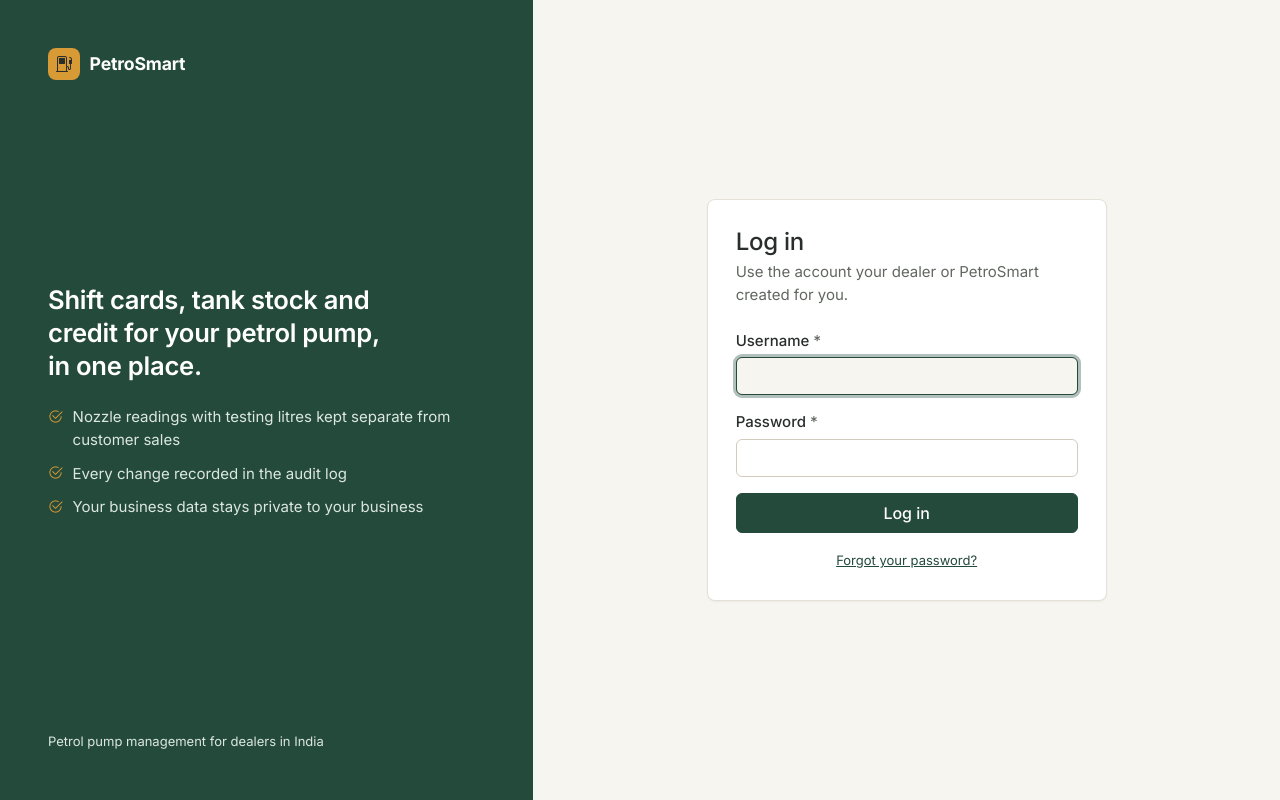
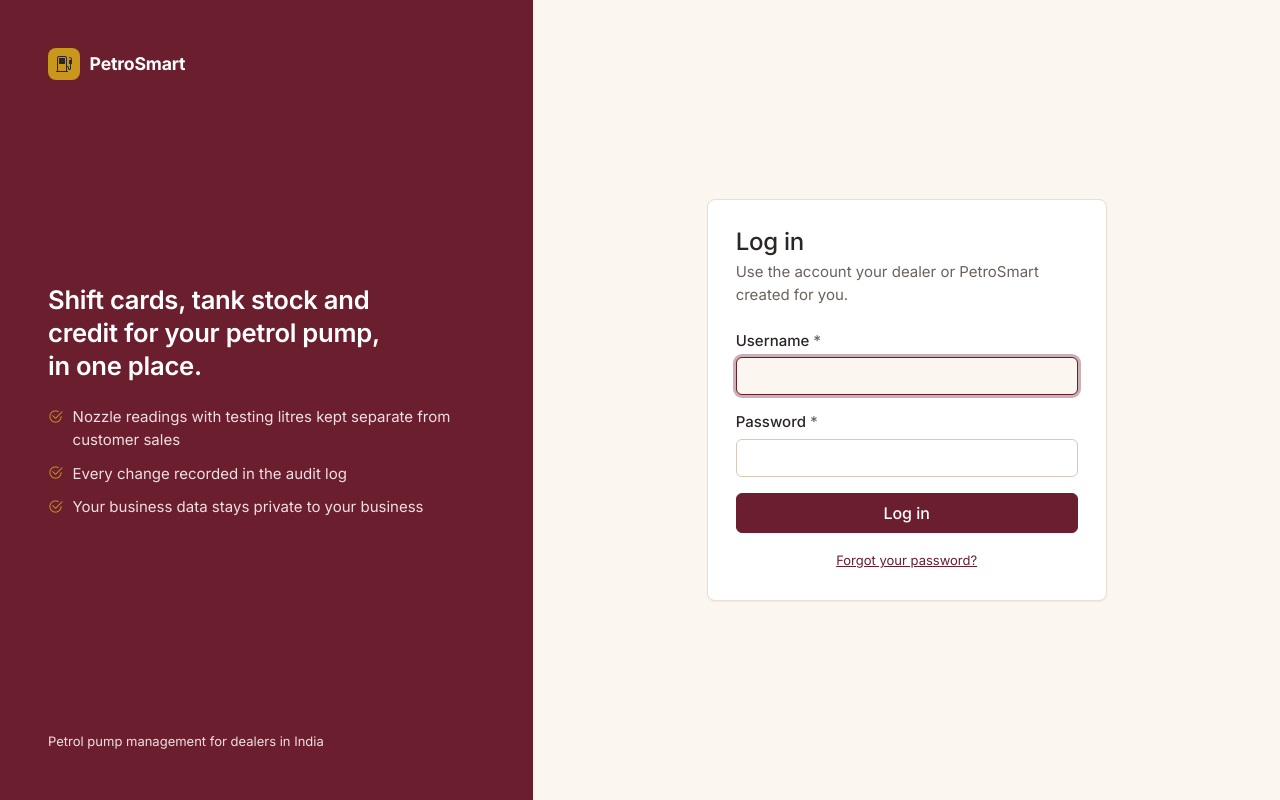
Before and after one commit to sakibpro27/PetroSmart-, a Django app: page /accounts/login/?next=/ in a window 1280 px wide. Run offline with Django 5.2, Linux system fonts and the light colour scheme; parts of the project's set-up code (start-up, migrations or seed data) failed here and were passed over.

Commit message:
Maroon and gold colour palette; HSD shown in blue, MS in green
Sidebar, buttons and links are maroon with gold accents on a cream
background. Fuel badges, charts and tank bars use green for MS and blue
for HSD. Error messages use a brighter red so they stand out from the
maroon. Favicon and error page updated to match.

Co-Authored-By: Claude Opus 5.5 <noreply@anthropic.com>

```diff
--- a/static/css/petrosmart.css
+++ b/static/css/petrosmart.css
@@ -13,12 +13,12 @@
   --bs-border-radius: var(--ps-radius);
   --bs-border-radius-sm: var(--ps-radius-sm);
   --bs-link-color: var(--ps-forest);
-  --bs-link-color-rgb: 36, 74, 60;
+  --bs-link-color-rgb: 107, 30, 46;
   --bs-link-hover-color: var(--ps-forest-hover);
-  --bs-link-hover-color-rgb: 27, 58, 47;
+  --bs-link-hover-color-rgb: 85, 23, 36;
   --bs-primary: var(--ps-forest);
-  --bs-primary-rgb: 36, 74, 60;
-  --bs-focus-ring-color: rgba(36, 74, 60, 0.35);
+  --bs-primary-rgb: 107, 30, 46;
+  --bs-focus-ring-color: rgba(107, 30, 46, 0.35);
 }
 
 body {
--- a/static/css/tokens.css
+++ b/static/css/tokens.css
@@ -4,54 +4,58 @@
    ========================================================================= */
 
 :root {
-  /* --- Brand palette --- */
-  --ps-ivory: #F7F5EF;          /* page background */
+  /* --- Brand palette: maroon and gold ---
+     (The variable names --ps-forest and --ps-amber are kept so every page
+     picks up the new colours: "forest" is now the maroon, "amber" the gold.) */
+  --ps-ivory: #FBF7F0;          /* page background: warm cream */
   --ps-white: #FFFFFF;          /* cards, forms, tables */
-  --ps-forest: #244A3C;         /* sidebar, primary buttons */
-  --ps-forest-hover: #1B3A2F;
-  --ps-forest-soft: #E8EFEA;    /* selected rows, subtle highlights */
-  --ps-amber: #D89A35;          /* secondary accent */
-  --ps-amber-hover: #C4862A;
-  --ps-amber-soft: #FBF1DF;
+  --ps-forest: #6B1E2E;         /* maroon: sidebar, primary buttons */
+  --ps-forest-hover: #551724;
+  --ps-forest-soft: #F6E9EC;    /* selected rows, subtle highlights */
+  --ps-amber: #C9971C;          /* gold: secondary accent */
+  --ps-amber-hover: #B0820F;
+  --ps-amber-soft: #FBF3DC;
 
   /* --- Text --- */
-  --ps-text: #292D2B;           /* charcoal */
-  --ps-text-muted: #626760;     /* grey-green */
-  --ps-text-on-dark: #F7F5EF;
-  --ps-text-on-dark-muted: #DCE7E0;   /* brighter: sidebar menu text must be easy to read */
+  --ps-text: #2B2624;           /* warm charcoal */
+  --ps-text-muted: #6B625D;     /* warm grey */
+  --ps-text-on-dark: #FBF7F0;
+  --ps-text-on-dark-muted: #F0DFE3;   /* sidebar menu text: easy to read on maroon */
 
   /* --- Lines --- */
-  --ps-border: #E6E1D7;
-  --ps-border-strong: #D3CCBE;
+  --ps-border: #EADFD0;
+  --ps-border-strong: #D8CAB6;
 
   /* --- Status (always paired with an icon or label, never colour alone) --- */
   --ps-success-bg: #E3EEE5;
   --ps-success-text: #1F5130;
   --ps-success-border: #C3D9C8;
-  --ps-danger-bg: #F5E7E2;
-  --ps-danger-text: #8A2B1D;
-  --ps-danger-border: #E5C8BE;
-  --ps-warning-bg: #FBF1DF;
+  --ps-danger-bg: #FDECEA;      /* brighter red than the maroon, so errors stand out */
+  --ps-danger-text: #B42318;
+  --ps-danger-border: #F5C2BC;
+  --ps-warning-bg: #FBF3DC;
   --ps-warning-text: #7A4E0E;
   --ps-warning-border: #EED7AE;
-  --ps-info-bg: #E8EFEA;
-  --ps-info-text: #244A3C;
-  --ps-info-border: #C9D8CF;
+  --ps-info-bg: #F6E9EC;
+  --ps-info-text: #6B1E2E;
+  --ps-info-border: #E6CBD1;
 
-  /* --- Fuel product colours (charts, badges) --- */
-  --ps-fuel-ms: #244A3C;        /* MS / petrol */
-  --ps-fuel-hsd: #D89A35;       /* HSD / diesel */
+  /* --- Fuel product colours (badges): MS green, HSD blue --- */
+  --ps-fuel-ms: #1F5130;        /* MS / petrol */
+  --ps-fuel-ms-bg: #E3EFE7;
+  --ps-fuel-ms-border: #C3D9C8;
+  --ps-fuel-hsd: #1B4E8F;       /* HSD / diesel */
+  --ps-fuel-hsd-bg: #E6EEF9;
+  --ps-fuel-hsd-border: #C5D6EE;
   --ps-testing: #8C7B65;        /* testing litres: neutral, never counted as sales */
 
-  /* --- Chart marks. Validated 18 Oct 2026 against the ivory and white
-     surfaces: both reach at least 3:1 contrast, and they stay distinct
-     under protan, deutan and tritan simulation (OKLab dE 22 or more).
-     HSD uses a darker amber step because the brand amber (#D89A35) is
-     only 2.2:1 on ivory. --- */
-  --ps-chart-ms: #244A3C;
-  --ps-chart-hsd: #B7791F;
-  --ps-chart-grid: #ECE8DF;
-  --ps-chart-axis: #626760;
+  /* --- Chart marks: green and blue both reach at least 4.5:1 on the cream
+     and white surfaces, and differ in lightness so they stay distinct for
+     colour-blind readers. --- */
+  --ps-chart-ms: #2E7D4F;
+  --ps-chart-hsd: #1F5FAD;
+  --ps-chart-grid: #EFE6DA;
+  --ps-chart-axis: #6B625D;
 
   /* --- Typography --- */
   --ps-font: "Inter", system-ui, -apple-system, "Segoe UI", Roboto, "Helvetica Neue", Arial, sans-serif;
@@ -61,11 +65,11 @@
   /* --- Shape and depth --- */
   --ps-radius: 8px;
   --ps-radius-sm: 6px;
-  --ps-shadow: 0 1px 2px rgba(41, 45, 43, 0.06);
-  --ps-shadow-raised: 0 4px 14px rgba(41, 45, 43, 0.08);
+  --ps-shadow: 0 1px 2px rgba(43, 38, 36, 0.06);
+  --ps-shadow-raised: 0 4px 14px rgba(43, 38, 36, 0.08);
 
   /* --- Focus indicator --- */
-  --ps-focus-ring: 0 0 0 3px rgba(36, 74, 60, 0.35);
+  --ps-focus-ring: 0 0 0 3px rgba(107, 30, 46, 0.35);
 
   /* --- Layout --- */
   --ps-sidebar-width: 248px;
```
Also changed, not shown: other parts of static/css/petrosmart.css (+15 -15 lines), templates/500.html (+4 -4 lines), static/img/favicon.svg.
